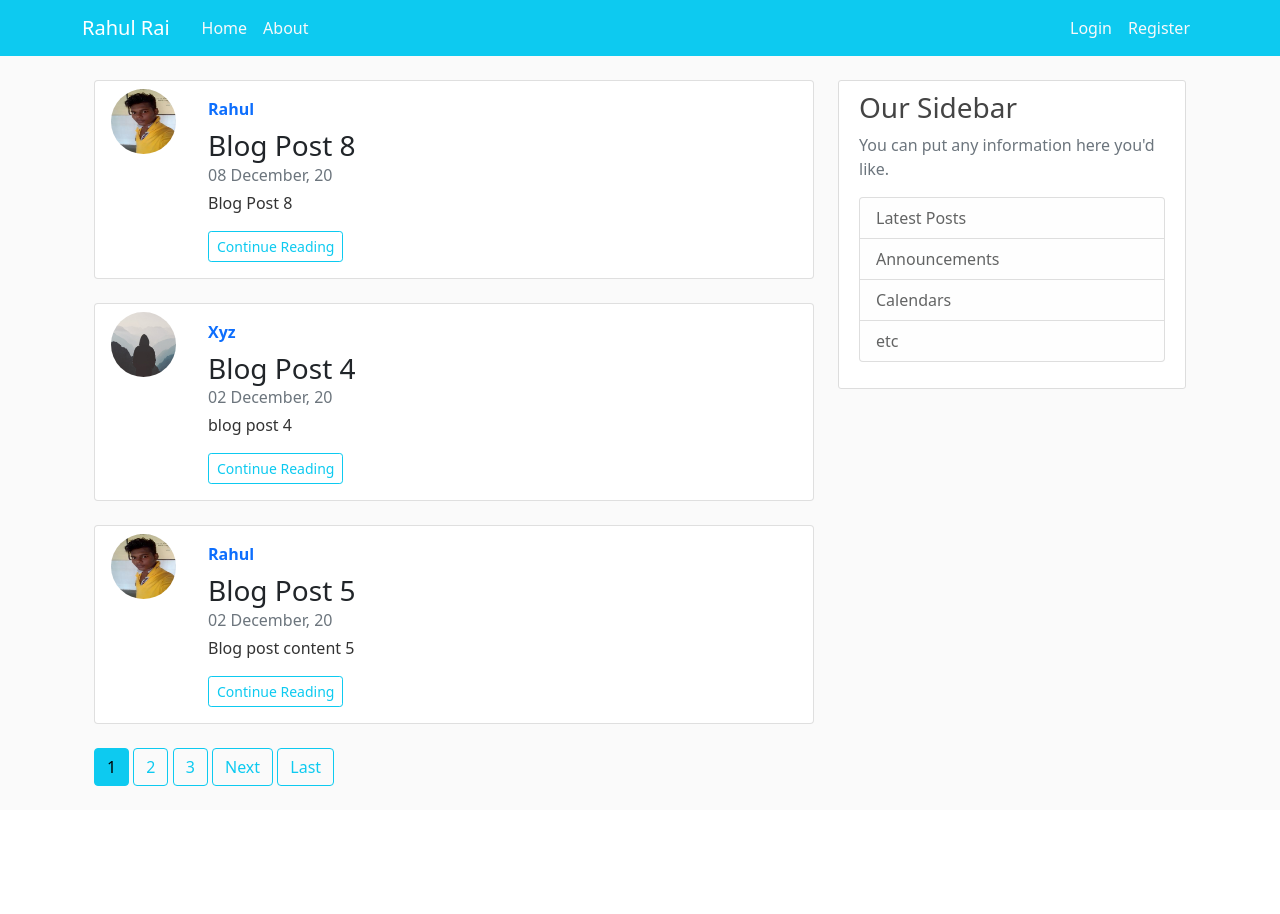
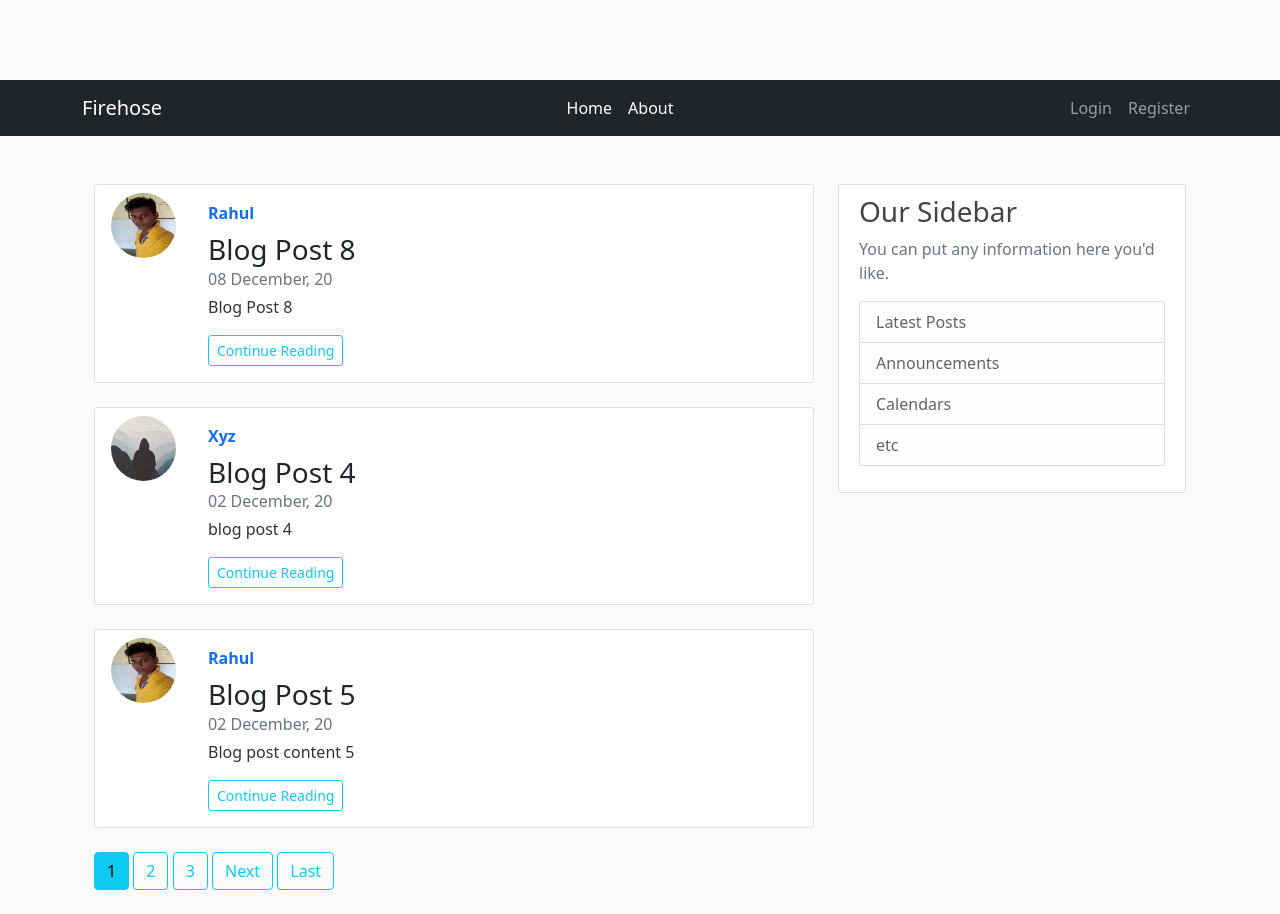
Before and after one commit to Rahulraifzb/blog, a Django app: page / in a window 1280 px wide. Before the commit the page ends 786 px from the top, so only its background shows below. Run offline with Django 3.2, Linux system fonts and the light colour scheme; data comes from the database, SQL or seed files in the repository; both versions use the stored data as it was after the commit.

Commit message:
First Commit

```diff
--- a/main/templates/base.html
+++ b/main/templates/base.html
@@ -16,38 +16,39 @@
 </head>
 
 <body>
-    <header class="site-header">
-        <nav class="navbar navbar-expand-md navbar-dark bg-info text-light fixed-top">
-            <div class="container">
-                <a class="navbar-brand mr-4" href="{% url 'home' %}">Rahul Rai</a>
-                <button class="navbar-toggler" type="button" data-toggle="collapse" data-target="#navbarToggle"
-                    aria-controls="navbarToggle" aria-expanded="false" aria-label="Toggle navigation">
+
+    <nav class="navbar navbar-expand-lg navbar-dark bg-dark">
+        <div class="container ">
+            <a class="navbar-brand" href="{% url 'home' %}">Firehose</a>
+            <button class="navbar-toggler" type="button" data-toggle="collapse" data-target="#navbarSupportedContent"
+                aria-controls="navbarSupportedContent" aria-expanded="false" aria-label="Toggle navigation">
                 <span class="navbar-toggler-icon"></span>
             </button>
-                <div class="collapse navbar-collapse" id="navbarToggle">
-                    <div class="navbar-nav mr-auto">
-                        <a class="nav-item text-light nav-link" href="{% url 'home' %}">Home</a>
-                        <a class="nav-item text-light nav-link" href="{% url 'about' %}">About</a>
-                    </div>
-                    <!-- Navbar Right Side -->
+            <div class="collapse navbar-collapse" id="navbarSupportedContent">
+                <ul class="navbar-nav mr-auto ml-auto mb-2 mb-lg-0">
+                    <li class="nav-item">
+                        <a class="nav-link active" aria-current="page" href="{% url 'home' %}">Home</a>
+                    </li>
+                    <li class="nav-item">
+                        <a class="nav-link active" aria-current="page" href="{% url 'about' %}">About</a>
+                    </li>
+                </ul>
                 <div class="navbar-nav">
                     {% if request.user.is_authenticated %}
-                            <a class="nav-item nav-link text-light" href="{% url 'create_post' %}">New Post</a>
-                            <a class="nav-item nav-link text-light" href="{% url 'profile'%}">Howdy, {{request.user|title}}</a>
+                    <a class="nav-item nav-link " href="{% url 'create_post' %}">New Post</a>
+                    <a class="nav-item nav-link " href="{% url 'profile'%}">Howdy, {{request.user|title}}</a>
                     <a class="nav-item text-light nav-link" href="{% url 'logout' %}">Logout</a>
                     {% else %}
-                            <a class="nav-item nav-link text-light" href="{% url 'login' %}">Login</a>
-                            <a class="nav-item nav-link text-light" href="{% url 'register' %}">Register</a>
+                    <a class="nav-item nav-link " href="{% url 'login' %}">Login</a>
+                    <a class="nav-item nav-link " href="{% url 'register' %}">Register</a>
                     {% endif %}
                 </div>
             </div>
         </div>
     </nav>
-    </header>
-    <div class="container">
-
-        <main role="main" class="container">
-            <div class="row">
+    <div class="container ">
+        <main role="main" class="container mt-5">
+            <div class="row mt-5">
                 <div class="col-md-8">
                     {% block content %}
                     {% endblock %}
--- a/main/templates/home.html
+++ b/main/templates/home.html
@@ -5,9 +5,9 @@
 <div class="row">
   <div class="col-md-12 rounded">
     <div class="card flex-md-row mb-4 box-shadow h-md-250">
-      <img class="rounded-circle article-img d-inline ml-3 mt-2" src="{{post.author.profile.image.url}}" alt="">
+      <img class="rounded-circle article-img d-inline ml-3 mt-2" src="{{post.author.profile.image.url}}" width="75" height="75"alt="">
       <div class="card-body d-flex flex-column align-items-start">
-        <a href="{% url 'user_post' post.author.username %}"class="text-decoration-none"><strong class="d-inline-block mb-2 text-primary">{{ post.author|title }}</strong></a>
+        <a href="{% url 'user_post' post.author.username %}"class="text-decoration-none "><strong class="d-inline-block mb-2 text-primary">{{ post.author|title }}</strong></a>
         <h3 class="mb-0">
           <a class="text-dark" id="title" href="{% url 'detail_post' post.id %}">{{ post.title }}</a>
         </h3>
--- a/main/templates/post_detail.html
+++ b/main/templates/post_detail.html
@@ -3,7 +3,7 @@
       <div class="row">
         <div class="col-md-12 rounded">
           <div class="card flex-md-row mb-4 box-shadow h-md-250">
-            <img class="rounded-circle article-img d-inline ml-3 mt-2" src="{{object.author.profile.image.url}}" alt="">
+            <img class="rounded-circle article-img d-inline ml-3 mt-2" src="{{object.author.profile.image.url}}" width="75" height="75" alt="">
             <div class="card-body d-flex flex-column align-items-start">
               <a href="{% url 'user_post' object.author.username %}"><strong class="d-inline-block mb-2 text-primary">{{ object.author|title }}</strong></a>
               <h3 class="mb-0">
--- a/main/templates/user_post.html
+++ b/main/templates/user_post.html
@@ -6,7 +6,7 @@
 <div class="row">
   <div class="col-md-12 rounded">
     <div class="card flex-md-row mb-4 box-shadow h-md-250">
-      <img class="rounded-circle article-img d-inline ml-3 mt-2" src="{{post.author.profile.image.url}}" alt="">
+      <img class="rounded-circle article-img d-inline ml-3 mt-2" src="{{post.author.profile.image.url}}" width="75" height="75" alt="">
       <div class="card-body d-flex flex-column align-items-start">
         <a href="{% url 'user_post' post.author.username %}"class="d-inline-block mb-2 text-primary text-decoration-none">{{ post.author|title }}</strong>
         <h3 class="mb-0">
@@ -14,7 +14,7 @@
         </h3>
         <div class="mb-1 text-muted">{{ post.date_posted|date:"d F, y" }}</div>
         <p class="card-text mb-auto">{{ post.content|truncatewords:15 }}</p>
-        <a href="#" id="read">Continue Reading</a>
+        <a href="#" id="read"class="btn btn-sm btn-outline-info">Continue Reading</a>
       </div>
     </div>
   </div>
--- a/main/urls.py
+++ b/main/urls.py
@@ -22,7 +22,7 @@
     path('post/new/', CreatePost.as_view(),
          name="create_post"),
 
-    path('post/<str:pk>/update', UpdatePost.as_view(),
+    path('post/<str:pk>/update/', UpdatePost.as_view(),
          name="update_post"),
 
     path('post/<str:pk>/delete/', DeletePost.as_view(),
```
Also changed, not shown: users/templates/profile.html (+14 -2 lines), users/views.py (+15 -2 lines), db.sqlite3 (added), media/profile_pics/2019-05-13-19-36-09-772_AIMqqF3.jpg (added), media/profile_pics/avtar.jpg (added), media/profile_pics/img_1.jpg (added), users/migrations/0002_auto_20201203_1756.py (added), 1 other file. Lines whose indentation alone changed are shown as unchanged.
